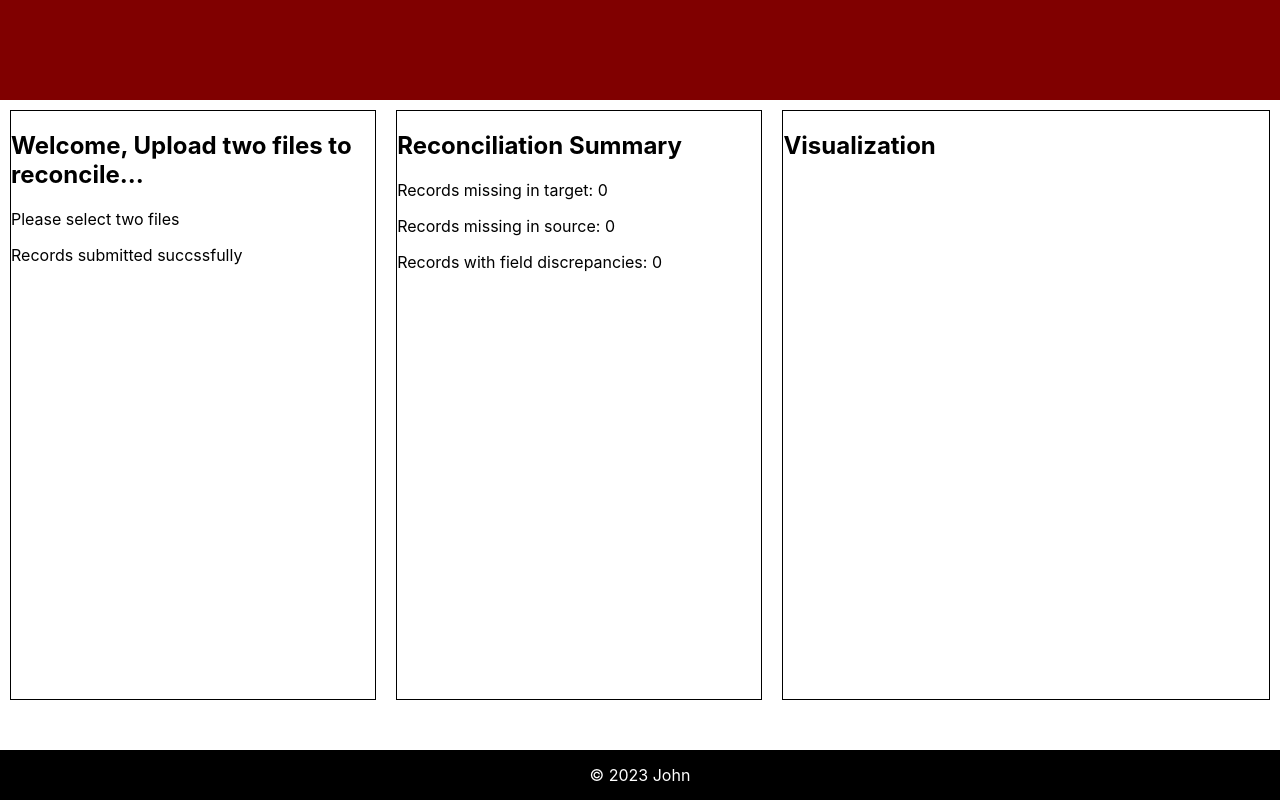
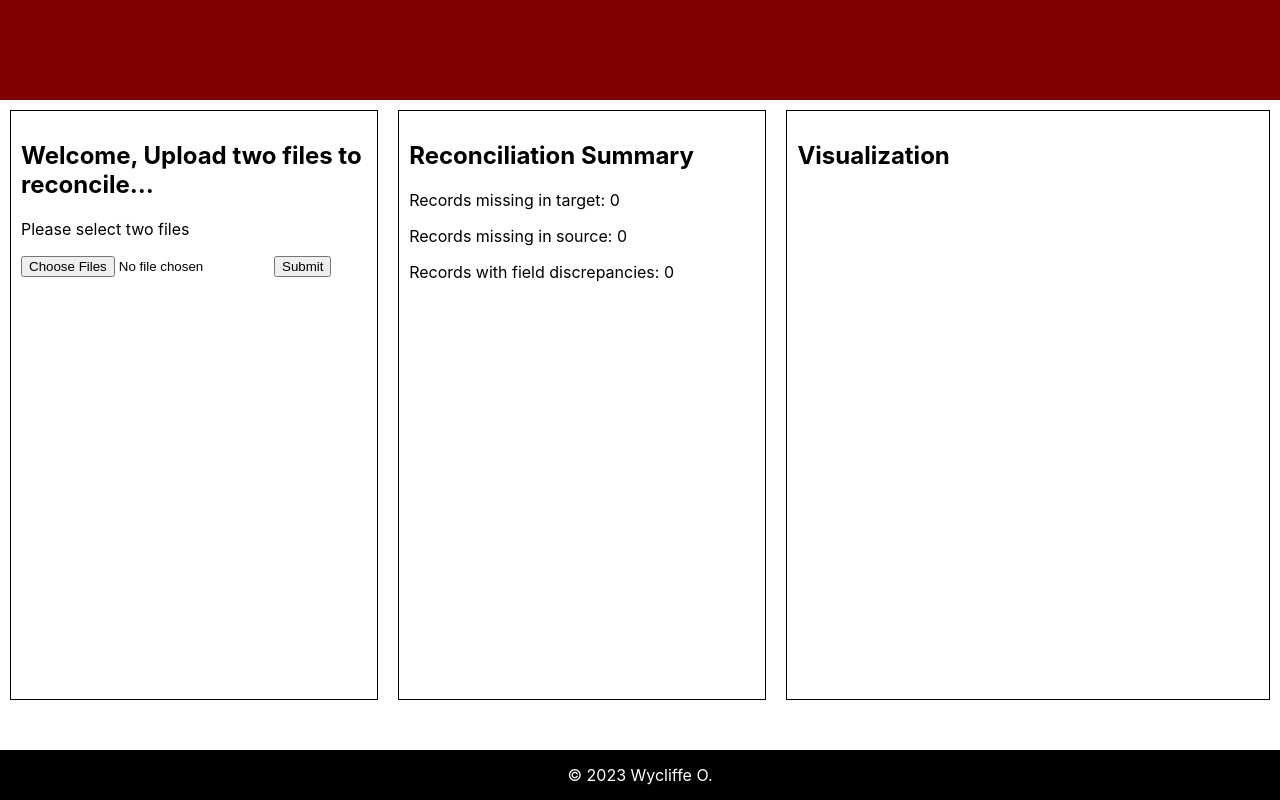
Before and after one commit to Agwanyanjaba/csv-reconciliation-tool-ui, a React (Create React App) app: page / in a window 1280 px wide. Built offline with nearby package versions, Linux system fonts and the light colour scheme; no server answers.

Commit message:
update app to show success message on status code 200

```diff
--- a/package.json
+++ b/package.json
@@ -6,6 +6,7 @@
     "@testing-library/jest-dom": "^5.17.0",
     "@testing-library/react": "^13.4.0",
     "@testing-library/user-event": "^13.5.0",
+    "axios": "^1.6.0",
     "react": "^18.2.0",
     "react-dom": "^18.2.0",
     "react-scripts": "5.0.1",
--- a/src/App.js
+++ b/src/App.js
@@ -1,63 +1,98 @@
 import React, { useState, useEffect } from "react";
+import axios from 'axios';
 
 const App = () => {
   const currentYear = new Date().getFullYear();
+  const [showSuccessMessage, setShowSuccessMessage] = useState(false);
   const [summary, setSummary] = useState({
     missingInTarget: 0,
     missingInSource: 0,
     fieldDiscrepancies: 0,
   });
 
-  useEffect(() => {
-    const fetchData = async () => {
-      try {
-        const response = await fetch("http://localhost:8088/v1/data-tool/reconciliation", {
-          method: "POST",
-          headers: {
-            "Content-Type": "application/json",
-          },
-          body: JSON.stringify({}),
-        });
-        const data = await response.json();
-        setSummary(data);
-      } catch (error) {
-        console.error("Error fetching reconciliation data:", error);
+
+  const handleSubmit = async (e) => {
+    // prevent the page from reloading
+    e.preventDefault();
+
+    // construct form data
+    const formData = new FormData();
+    const sourceFile = e.currentTarget.querySelector('input[name="file"]').files[0];
+    const targetFile = e.currentTarget.querySelector('input[name="file"]').files[1];
+    formData.append('sourceFile', sourceFile, 'source.csv');
+    formData.append('targetFile', targetFile, 'target.csv');
+
+    // make a POST request with Axios
+    try {
+      const res = await axios.post('http://localhost:8088/v1/data-tool/reconciliation', formData, {
+        headers: {
+          'Content-Type': 'multipart/form-data',
+        },
+      });
+
+      console.log(res);
+      if (res.status === 200) {
+        setShowSuccessMessage(true);
       }
-    };
 
-    fetchData();
-  }, []);
-
+      const data = res.data;
+      const reconciliationData = {
+        missingInTarget: data[1].split(": ")[1],
+        missingInSource: data[2].split(": ")[1],
+        fieldDiscrepancies: data[3].split(": ")[1],
+      };
+      setSummary(reconciliationData);
+    } catch (error) {
+      console.error('Error fetching reconciliation data:', error);
+    }
+  };
 
   return (
     <div>
-      <div style={{ height: '100px', backgroundColor: 'maroon' }}> {/* Header */}
+      <div style={{ height: '100px', backgroundColor: 'maroon' }}>
+        {/* Header */}
       </div>
       <div style={{ height: '610px', backgroundColor: 'white', display: 'flex' }}>
         {/* Middle Section */}
         <div style={{ display: 'flex', flex: '3', flexDirection: 'row' }}>
-          <div style={{ flex: '3', border: '1px solid black', margin: '10px' }}>
+          <div style={{ flex: '3', border: '1px solid black', margin: '10px' , padding: '10px'}}>
             <h2>Welcome, Upload two files to reconcile...</h2>
             <p>Please select two files</p>
-
-            <p>Records submitted succssfully</p>
+            <form onSubmit={handleSubmit} encType='multipart/form-data'>
+              <input type='file' name='file' multiple />
+              <button type='submit'>Submit</button>
+            </form>
+            <div>{showSuccessMessage && <p>Files submitted successfully</p>}</div>
           </div>
-          <div style={{ flex: '3', border: '1px solid black', margin: '10px' }}>
+          <div style={{ flex: '3', border: '1px solid black', margin: '10px', padding: '10px' }}>
             <h2>Reconciliation Summary</h2>
             <p>Records missing in target: {summary.missingInTarget}</p>
             <p>Records missing in source: {summary.missingInSource}</p>
             <p>Records with field discrepancies: {summary.fieldDiscrepancies}</p>
           </div>
-          <div style={{ flex: '4', border: '1px solid black', margin: '10px' }}>
+          <div style={{ flex: '4', border: '1px solid black', margin: '10px', padding: '10px' }}>
             <h2>Visualization</h2>
           </div>
         </div>
       </div>
 
-      <div style={{ position: 'fixed', bottom: 0, width: '100%', height: '50px', backgroundColor: 'black', color: 'white', display: 'flex', alignItems: 'center', justifyContent: 'center' }}>
-        &copy; {currentYear} John
+      <div
+        style={{
+          position: 'fixed',
+          bottom: 0,
+          width: '100%',
+          height: '50px',
+          backgroundColor: 'black',
+          color: 'white',
+          display: 'flex',
+          alignItems: 'center',
+          justifyContent: 'center',
+        }}
+      >
+        &copy; {currentYear} Wycliffe O.
       </div>
     </div>
   );
 };
+
 export default App;
```
Also changed, not shown: 1 other file (tests, documents, lock files or other folders).
